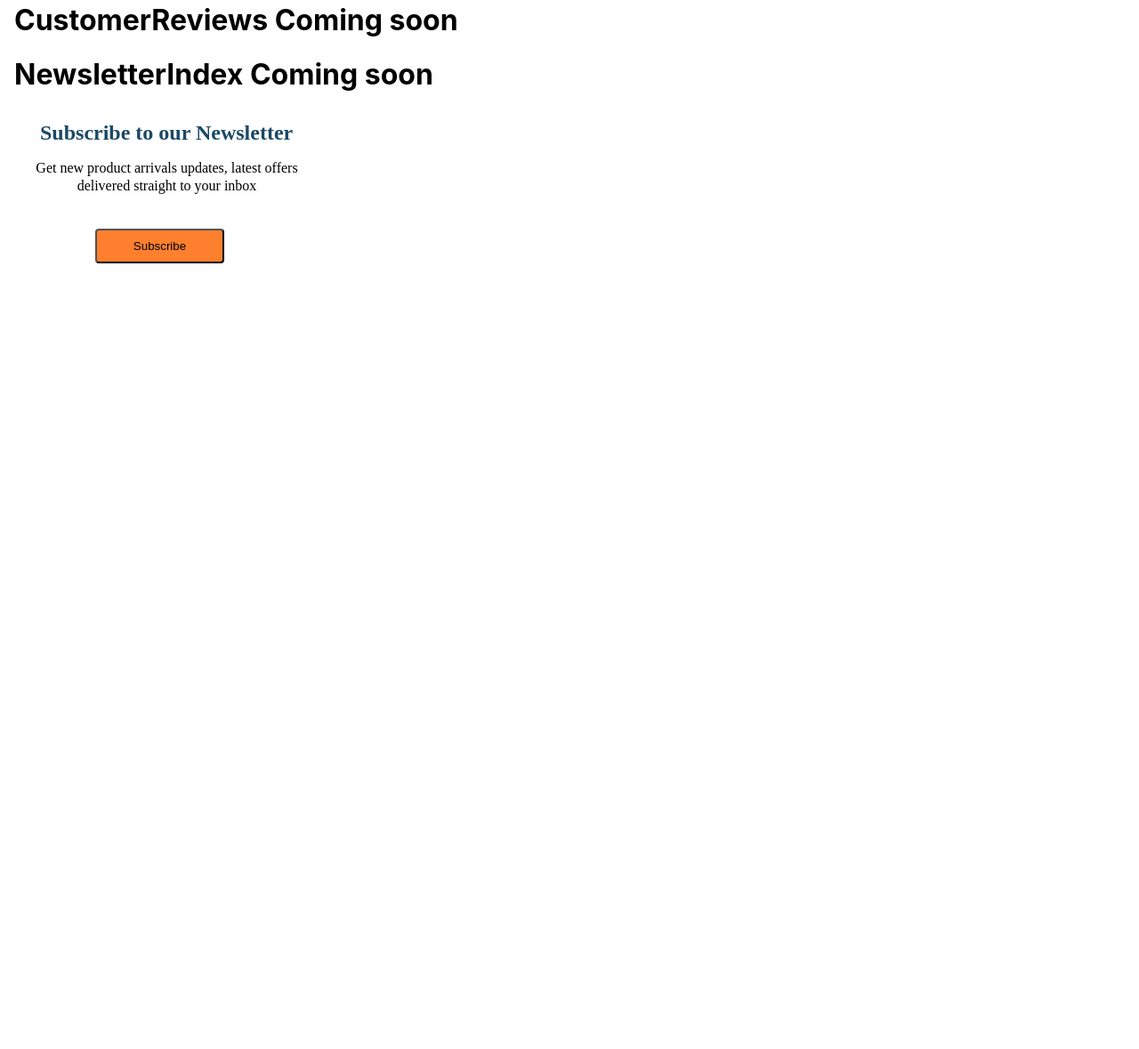
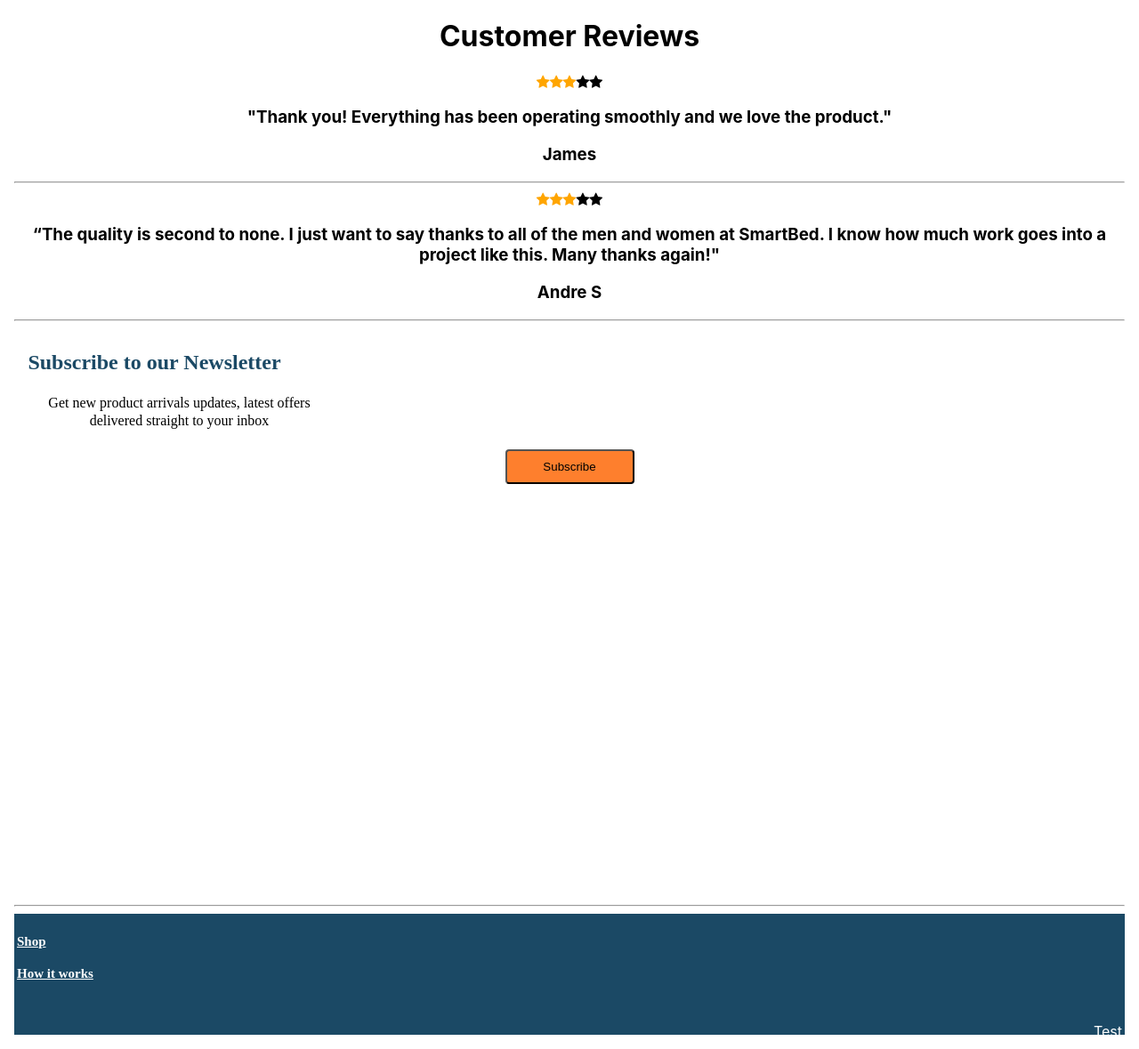
Before and after one commit to karandwivedi94/autobeds, a React app in the folder smart-bed/: page / in a window 1280 px wide. Shown: the part 1512-2691 px from the top of the page at 89% size. Before the commit the page ends 2292 px from the top, so only its background shows below. Built offline with nearby package versions, Linux system fonts and the light colour scheme; no server answers.

Commit message:
added customer review and css

```diff
--- a/smart-bed/public/index.html
+++ b/smart-bed/public/index.html
@@ -10,6 +10,7 @@
       content="Web site created using create-react-app"
     />
     <link rel="apple-touch-icon" href="%PUBLIC_URL%/logo192.png" />
+    <link rel="stylesheet" href="https://cdnjs.cloudflare.com/ajax/libs/font-awesome/4.7.0/css/font-awesome.min.css">
     <!--
       manifest.json provides metadata used when your web app is installed on a
       user's mobile device or desktop. See https://developers.google.com/web/fundamentals/web-app-manifest/
--- a/smart-bed/src/Components/CustomerReviews.js
+++ b/smart-bed/src/Components/CustomerReviews.js
@@ -8,9 +8,27 @@ class CustomerReviews extends Component{
     }
 
     render(){
-        return(
-             <h1> CustomerReviews Coming soon </h1>
+        return(<div>
+             <h1> Customer Reviews </h1>
+             <span class="fa fa-star checked"></span>
+<span class="fa fa-star checked"></span>
+<span class="fa fa-star checked"></span>
+<span class="fa fa-star"></span>
+<span class="fa fa-star"></span>
 
+<h3> "Thank you! Everything has been operating smoothly and we love the product." </h3>
+<h3>James</h3>
+<hr></hr>
+<span class="fa fa-star checked"></span>
+<span class="fa fa-star checked"></span>
+<span class="fa fa-star checked"></span>
+<span class="fa fa-star"></span>
+<span class="fa fa-star"></span>
+
+<h3> “The quality is second to none. I just want to say thanks to all of the men and women at SmartBed. I know how much work goes into a project like this. Many thanks again!" </h3>
+<h3>Andre S</h3>
+
+</div>
         )
     }
 }
--- a/smart-bed/src/Components/Home.js
+++ b/smart-bed/src/Components/Home.js
@@ -26,18 +26,22 @@ class Home extends Component{
             <div className = "brandMarketing">
                 <BrandMarketing/>
             </div>
+            <hr></hr>
             <div className = "videoPanel">
                 <VideoPanel/>
             </div>
             <div className = "customerReviews">
                 <CustomerReviews/>
             </div>
+          <hr></hr>
+            <div className = "footer">
+                <Footer/>
+            </div>
+            <hr></hr>
             <div className = "newsletterIndex">
                 <NewsletterIndex/>
             </div>
-            <div className = "footer">
-                <Footer/>
-            </div>
+
             </div>
 
             </div>
--- a/smart-bed/src/Components/NewsletterIndex.js
+++ b/smart-bed/src/Components/NewsletterIndex.js
@@ -9,7 +9,18 @@ class NewsletterIndex extends Component{
 
     render(){
         return(
-             <h1> NewsletterIndex Coming soon </h1>
+            <div>
+             <div className="footerLeft">
+             <h4> Shop</h4>
+             <h4> How it works</h4>
+             </div>
+
+             <div className = "footerRight">
+
+                Test
+             </div>
+
+             </div>
 
         )
     }
--- a/smart-bed/src/Components/VideoPanel.js
+++ b/smart-bed/src/Components/VideoPanel.js
@@ -15,6 +15,7 @@ class VideoPanel extends Component{
                 <button>
                     Learn More
                 </button>
+                <img className= "bedGif" src="/bedGif.gif" alt="Image of a bed with EZ Bed branding" />
             </div>
         )
     }
--- a/smart-bed/src/Components/home.css
+++ b/smart-bed/src/Components/home.css
@@ -3,14 +3,15 @@
 }
 
 body{
-    margin: 0;
-    padding: 0
+    margin: 0 auto;
+    padding: 0;
+    text-align: center;
 }
 
-.body {
+/* .body {
     margin: 0;
     padding: 0;
-}
+} */
 
 #root{
     margin: 0 auto;
@@ -132,7 +133,8 @@ header .subscribeButton a:hover{
 }
 
 #video-section h1 {
-	position: absolute;
+	/* position: absolute; */
+    text-align: center;
 	width: 302px;
 	height: 29px;
 	left: 36px;
@@ -147,7 +149,8 @@ header .subscribeButton a:hover{
 }
 
 #video-section h3 {
-	position: absolute;
+	/* position: absolute; */
+    text-align: center;
 	width: 355px;
 	height: 80px;
 	left: 8px;
@@ -162,11 +165,12 @@ header .subscribeButton a:hover{
 }
 
 #video-section button {
-	position: absolute;
+	/* position: absolute; */
+    text-align: center;
 	width: 145px;
 	height: 39px;
 	left: 113px;
-	top: 996px;
+	/* top: 996px; */
 
 	background: #FE7F2D;
 	border-radius: 4px;
@@ -427,7 +431,7 @@ border-radius: 4px;
 }
 
 #footer-subscribe h1 {
-	position: absolute;
+	/* position: absolute; */
 	width: 299px;
 	height: 29px;
 	left: 45px;
@@ -442,7 +446,7 @@ border-radius: 4px;
 
 }
 #footer-subscribe h4 {
-	position: absolute;
+	/* position: absolute; */
 	width: 355px;
 	height: 40px;
 	left: 10px;
@@ -456,7 +460,7 @@ border-radius: 4px;
 	color: #000000;
 }
 #footer-subscribe button {
-	position: absolute;
+	/* position: absolute; */
 	width: 145px;
 	height: 39px;
 	left: 107px;
@@ -465,3 +469,52 @@ border-radius: 4px;
 	border-radius: 4px;
 	cursor: pointer;
 }
+
+.videoPanel{
+    margin: 0 auto;
+}
+
+.checked {
+    color: orange;
+  }
+
+  .customerReviews{
+    margin: 0 auto;
+    max-width: 100%;
+  }
+
+  .newsletterIndex{
+    background-color: #1B4965;
+    width: 100%;
+height: 136px;
+left: 0px;
+top: 1809px;
+  }
+
+.newsletterIndex .footerLeft{
+    /* margin-top: auto; */
+    width: 50%;
+    margin: 0;
+	margin-bottom: 20px;
+    color: white;
+    text-align: left;
+    padding: 3px;
+    font-family: 'Source Sans Pro';
+font-style: normal;
+font-weight: 400;
+font-size: 15px;
+line-height: 110.7%;
+/* identical to box height, or 17px */
+
+text-decoration-line: underline;
+}
+
+.newsletterIndex .footerRight{
+
+    /* margin-top: auto; */
+	/* margin-bottom: 20px; */
+    color: white;
+    text-align: right;
+    padding: 3px;
+
+}
```
Also changed, not shown: 1 other file.
